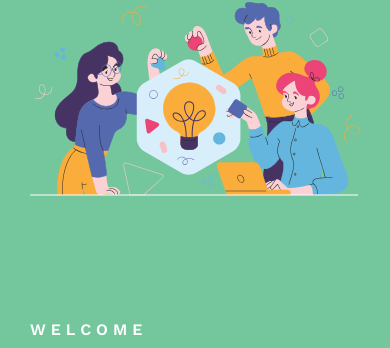
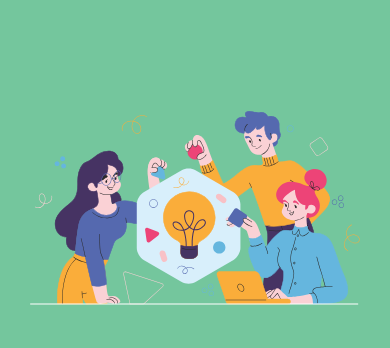
Before and after one commit to mahmudulashev/Start-up, a plain HTML site: page index.html in a window 390 px wide. Shown: the part 99-447 px from the top of the page. Drawn offline with nearby package versions, Linux system fonts and the light colour scheme.

Commit message:
Enhance hero section styling and adjust footer layout for better responsiveness

```diff
--- a/style.css
+++ b/style.css
@@ -71,6 +71,10 @@ a:hover {
     background-color: #74C69D;
     padding-bottom: 5rem;
     min-width: 100vw;
+    height: 88vh;
+    display: flex;
+    justify-content: center;
+    align-items: center;
    }
 
 .hero-wrapper {
@@ -386,11 +390,6 @@ footer {
 
 
 
-@media (max-width: 1024px) {
-
-}
-
-
 @media (max-width: 768px) {
 
     nav {
@@ -403,6 +402,7 @@ footer {
         justify-content: center;
         gap: 40px;
         min-width: 100vw;
+        margin-top: 15rem;
     }
 
     .hero-content {
```
